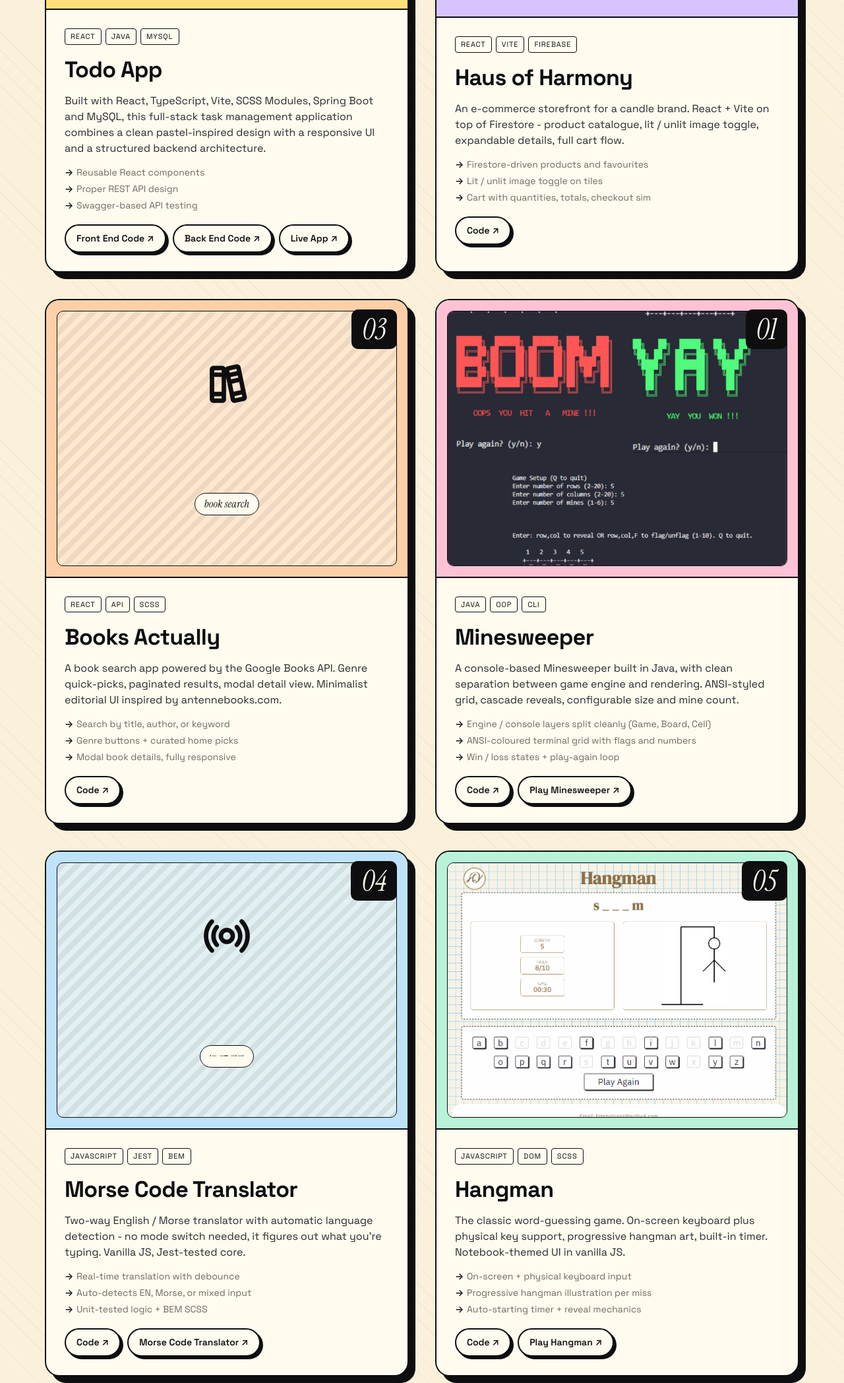
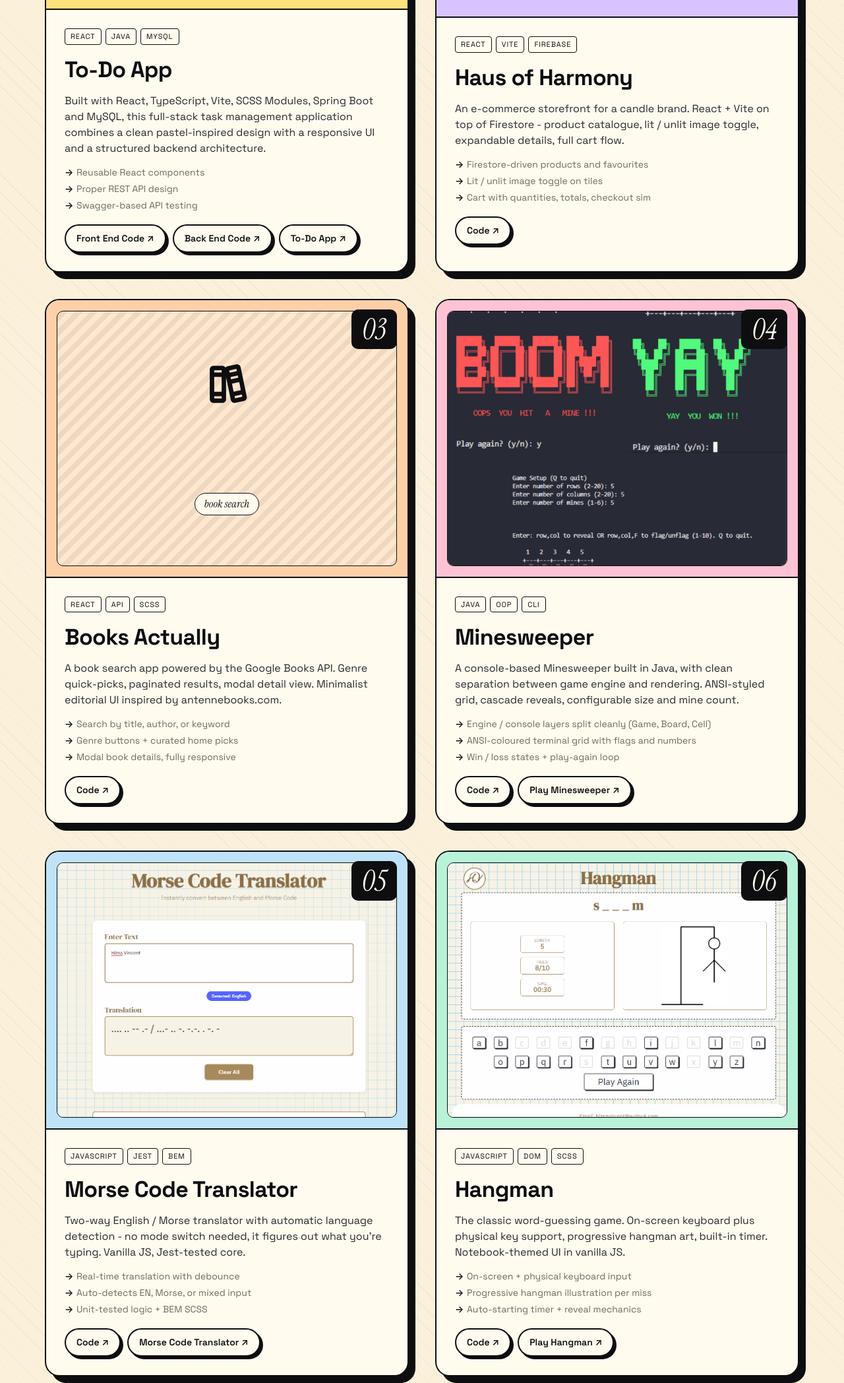
Before and after one commit to HimaVincent/My-Portfolio, a plain HTML site: page index.html in a window 1280 px wide. Shown: the part 3069-5165 px from the top of the page at 66% size. Drawn offline with nearby package versions, Linux system fonts and the light colour scheme.

Commit message:
image fixes

```diff
--- a/index.html
+++ b/index.html
@@ -218,7 +218,7 @@
             </div>
             <div class="project__body">
               <div class="project__meta"><span class="tag">React</span><span class="tag">Java</span><span class="tag">MySQL</span></div>
-              <h3 class="project__title">Todo App</h3>
+              <h3 class="project__title">To-Do App</h3>
               <p class="project__desc">
                 Built with React, TypeScript, Vite, SCSS Modules, Spring Boot and MySQL, this full-stack task management application combines a clean
                 pastel-inspired design with a responsive UI and a structured backend architecture.
@@ -231,7 +231,7 @@
               <div class="project__links">
                 <a href="https://github.com/HimaVincent/Todo-Frontend" class="btn btn--small" target="_blank" rel="noopener">Front End Code ↗</a>
                 <a href="https://github.com/HimaVincent/Todo-Backend-API" class="btn btn--small" target="_blank" rel="noopener">Back End Code ↗</a>
-                <a href="https://todo.himavincent.com/" class="btn btn--small" target="_blank" rel="noopener">Live App ↗</a>
+                <a href="https://todo.himavincent.com/" class="btn btn--small" target="_blank" rel="noopener">To-Do App ↗</a>
               </div>
             </div>
           </article>
@@ -291,7 +291,7 @@
           <article class="project project--pink">
             <div class="project__shot">
               <img src="assets/minesweeper.png" alt="minesweeper game screenshot" class="project__img" />
-              <span class="project__num">01</span>
+              <span class="project__num">04</span>
             </div>
             <div class="project__body">
               <div class="project__meta"><span class="tag">Java</span><span class="tag">OOP</span><span class="tag">CLI</span></div>
@@ -316,11 +316,8 @@
 
           <article class="project project--sky">
             <div class="project__shot">
-              <div class="project__art">
-                <i class="ph-bold ph-broadcast project__art-icon" aria-hidden="true"></i>
-                <span class="project__art-label">·− −··· −·−·</span>
-              </div>
-              <span class="project__num">04</span>
+              <img src="assets/morse-code.png" alt="morse-code game screenshot" class="project__img" />
+              <span class="project__num">05</span>
             </div>
             <div class="project__body">
               <div class="project__meta"><span class="tag">JavaScript</span><span class="tag">Jest</span><span class="tag">BEM</span></div>
@@ -344,7 +341,7 @@
           <article class="project project--mint">
             <div class="project__shot">
               <img src="assets/hangman.png" alt="Hangman screenshot" class="project__img" />
-              <span class="project__num">05</span>
+              <span class="project__num">06</span>
             </div>
             <div class="project__body">
               <div class="project__meta"><span class="tag">JavaScript</span><span class="tag">DOM</span><span class="tag">SCSS</span></div>
@@ -368,7 +365,7 @@
           <article class="project project--yellow">
             <div class="project__shot">
               <img src="assets/codemyui.png" alt="CodeMyUI screenshot" class="project__img" />
-              <span class="project__num">06</span>
+              <span class="project__num">07</span>
             </div>
             <div class="project__body">
               <div class="project__meta"><span class="tag">Curation</span><span class="tag">UX</span><span class="tag">Content</span></div>
@@ -391,7 +388,7 @@
           <article class="project project--mint">
             <div class="project__shot">
               <img src="assets/periodic-table.png" alt="Periodic Table Trainer screenshot" class="project__img" />
-              <span class="project__num">07</span>
+              <span class="project__num">08</span>
             </div>
             <div class="project__body">
               <div class="project__meta"><span class="tag">JS</span><span class="tag">EdTech</span><span class="tag">DOM</span></div>
```
Also changed, not shown: assets/morse-code.png (added).
